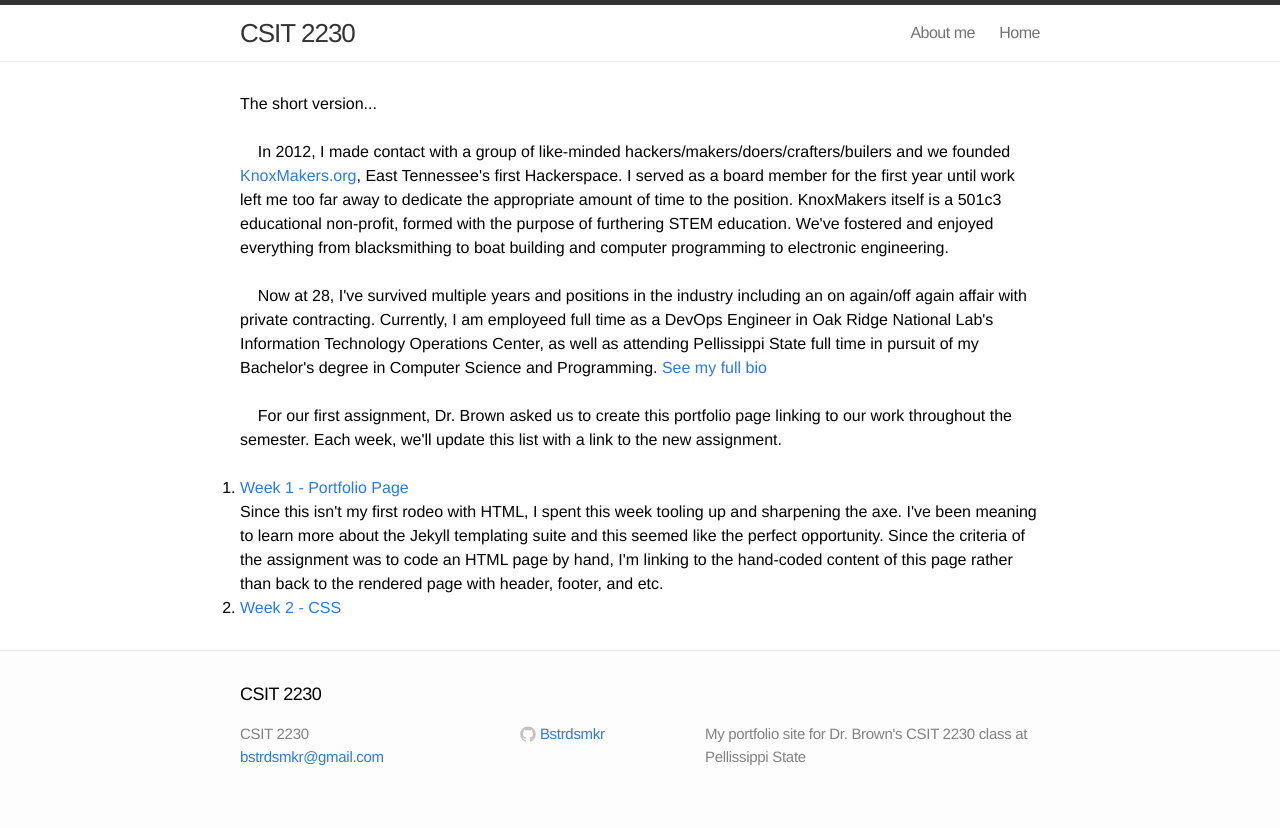
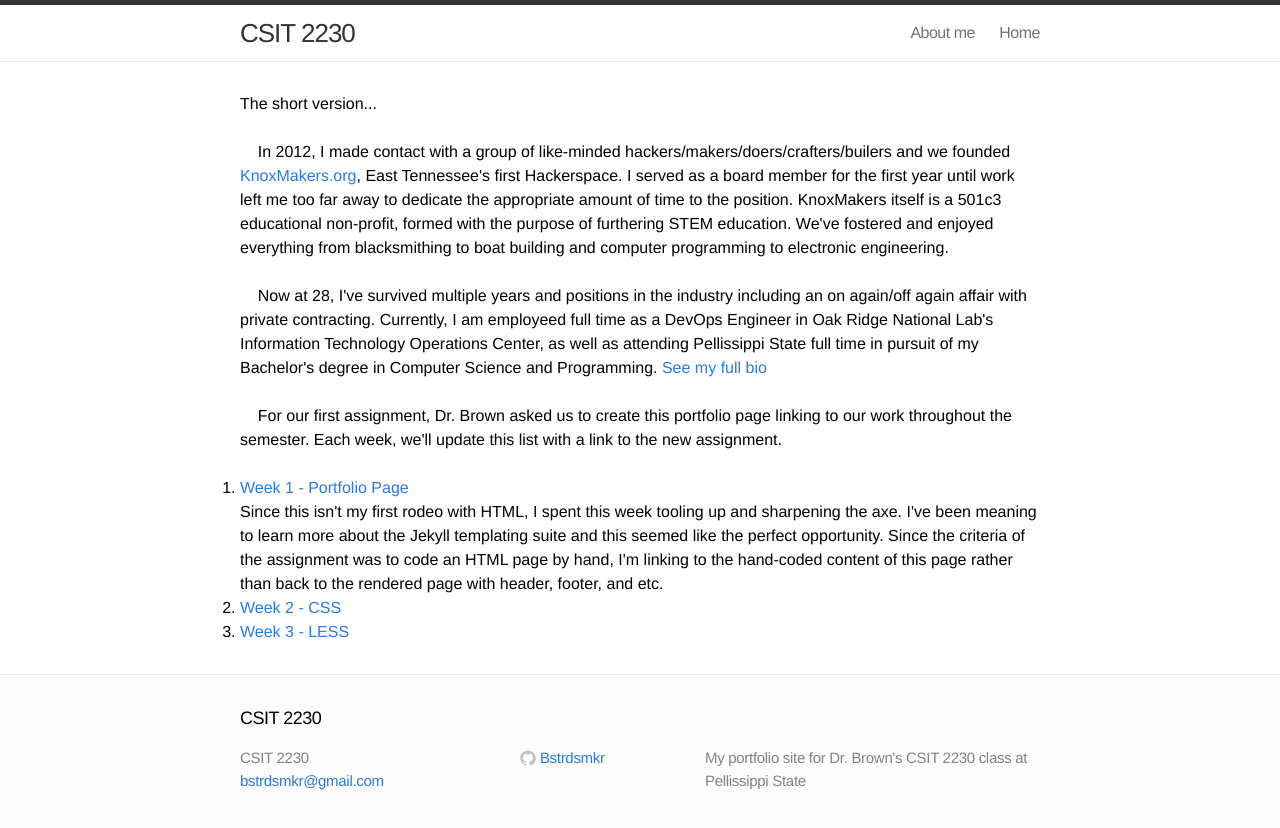
Before and after one commit to bstrdsmkr/CSIT2230, a Jekyll site: the page built from index.html, in a window 1280 px wide. Shown: the top 828 px of the page. Built offline with Jekyll 4.4.1, drawn with Linux system fonts in a browser that asks for light colours.

Commit message:
update portfolio page

```diff
--- a/index.html
+++ b/index.html
@@ -43,6 +43,9 @@ title: Home
     <li>
       <a href="{{ site.baseurl }}/week2-css">Week 2 - CSS</a>
     </li>
+    <li>
+      <a href="{{ site.baseurl }}/week3-less">Week 3 - LESS</a>
+    </li>
   </ol>
 </body>
 </html>
```
